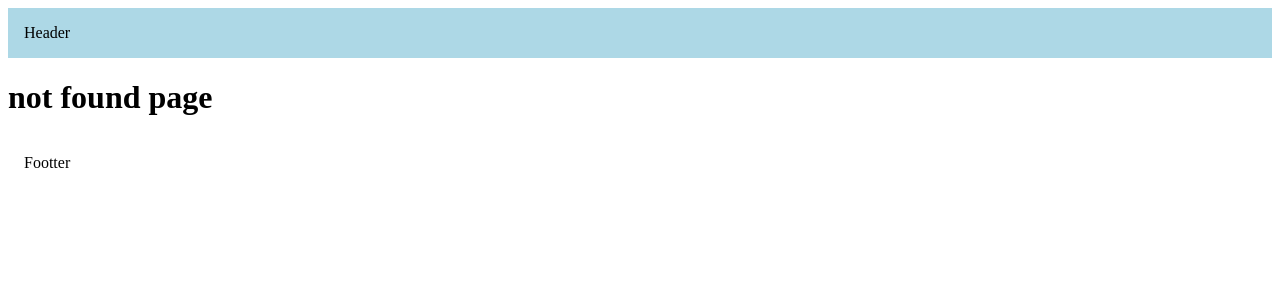
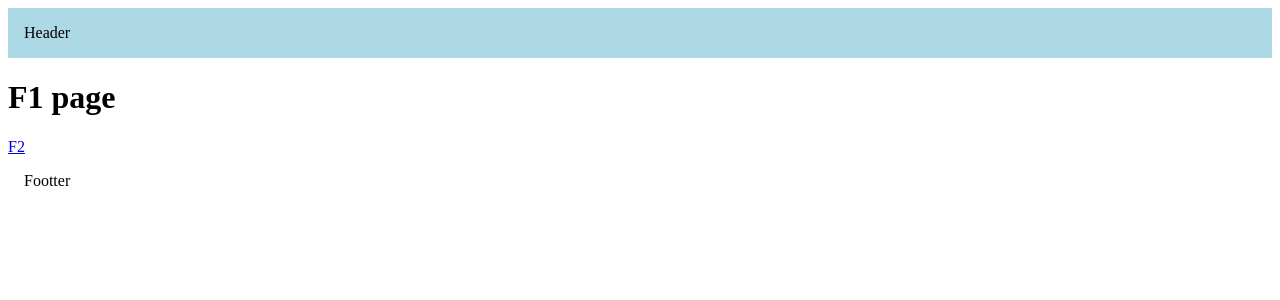
Before and after one commit to Gokulsuresh1918/NEXT-JS, a Next.js app in the folder Routing/: page /f1 in a window 1280 px wide. Before the commit this address had no page. Shown: the top 300 px of the page. Built offline with nearby package versions, Linux system fonts and the light colour scheme.

Commit message:
first level interseption  (.)

```diff
--- /dev/null
+++ b/Routing/src/app/f1/(.)f2/page.tsx
@@ -0,0 +1,3 @@
+export default function interseptedf2() {
+    return <h1>intersepted f2 page (.)</h1>;
+  }
--- /dev/null
+++ b/Routing/src/app/f1/f2/page.tsx
@@ -0,0 +1,3 @@
+export default function F2() {
+    return <h1>F2 page</h1>;
+  }
--- /dev/null
+++ b/Routing/src/app/f1/page.tsx
@@ -0,0 +1,12 @@
+
+import Link from "next/link";
+export default function F1() {
+  return (
+    <>
+      <h1>F1 page</h1>
+      <div>
+      <Link  href="/f1/f2">F2</Link>
+      </div>
+    </>
+  );
+}
```
